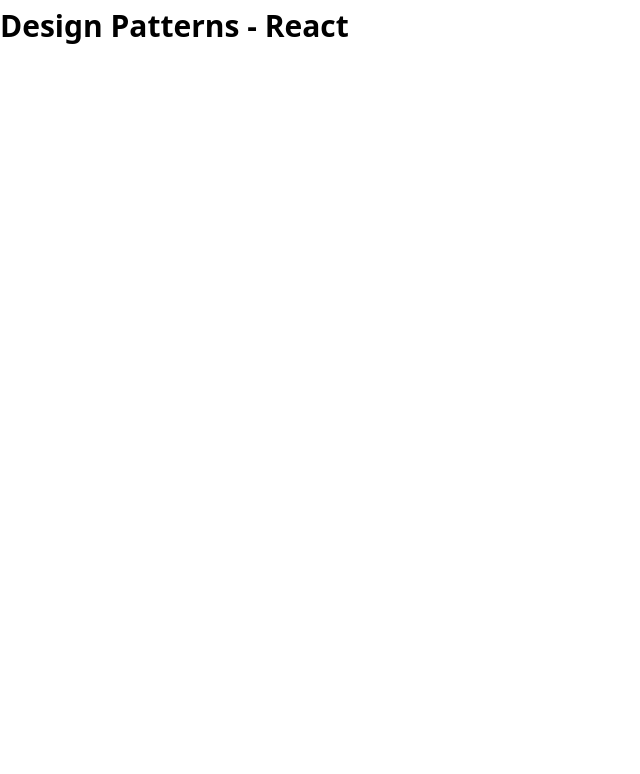
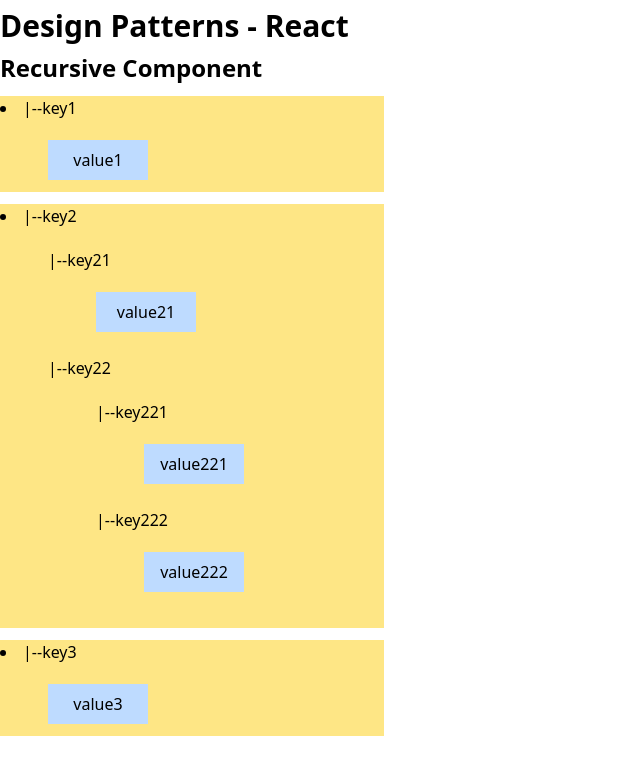
Before and after one commit to bhuvan2205/React-Patterns, a React (Vite) app: page / in a window 1280 px wide. Shown: the top 774 px of the page, without its empty margins (0-640 px from the left). Built offline with nearby package versions, Linux system fonts and the light colour scheme.

Commit message:
Feat: Recursive component pattern ~ Nested object

```diff
--- a/src/App.jsx
+++ b/src/App.jsx
@@ -1,8 +1,13 @@
+import RecursiveComponent from "./components/RecursiveComponent";
+import { nestedObject } from "./data/data";
+
 const App = () => {
   return (
     <>
       <div className="container mx-auto">
         <h1 className="text-3xl font-bold my-2">Design Patterns - React</h1>
+        <h2 className="text-2xl font-bold my-2">Recursive Component</h2>
+        <RecursiveComponent data={nestedObject} />
       </div>
     </>
   );
--- /dev/null
+++ b/src/components/RecursiveComponent.jsx
@@ -0,0 +1,25 @@
+import React from "react";
+
+const isObject = (value) => typeof value === "object" && value !== null;
+
+const RecursiveComponent = ({ data }) => {
+  if (!isObject(data)) {
+    return <li key={data} className="p-2 bg-blue-200 my-3 w-[100px] text-center">{data}</li>;
+  }
+
+  const pairs = Object.entries(data);
+  return (
+    <>
+      {pairs.map(([key, value]) => (
+        <div className="flex flex-col gap-2 bg-amber-200 my-3 w-sm overflow-hidden" key={key}>
+          <li key={key}>|--{key}</li>
+          <ul className="pl-12">
+            <RecursiveComponent key={key} data={value} />
+          </ul>
+        </div>
+      ))}
+    </>
+  );
+};
+
+export default RecursiveComponent;
--- /dev/null
+++ b/src/data/data.js
@@ -0,0 +1,11 @@
+export const nestedObject = {
+  key1: "value1",
+  key2: {
+    key21: "value21",
+    key22: {
+      key221: "value221",
+      key222: "value222",
+    },
+  },
+  key3: "value3",
+};
```
